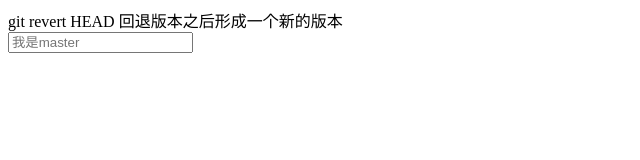
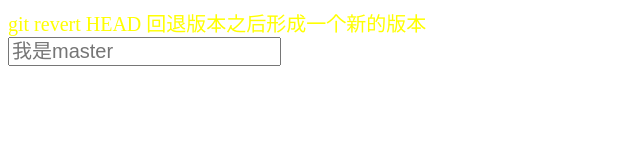
Before and after one commit to HailHaidera/gitdemo, a website: page index.html in a window 1280 px wide. Shown: the whole page, without its empty margins (0-640 px from the left). Drawn offline with Linux system fonts and the light colour scheme.

Commit message:
add css style

```diff
--- a/index.css
+++ b/index.css
@@ -0,0 +1,4 @@
+*{
+  color:yellow;
+  font-size: 20px;
+}
--- a/index.html
+++ b/index.html
@@ -4,6 +4,7 @@
   <meta charset="UTF-8">
   <meta name="viewport" content="width=device-width, initial-scale=1.0">
   <title>Document</title>
+  <link rel="stylesheet" href="./index.css">
 </head>
 <body>
     <div>
```
